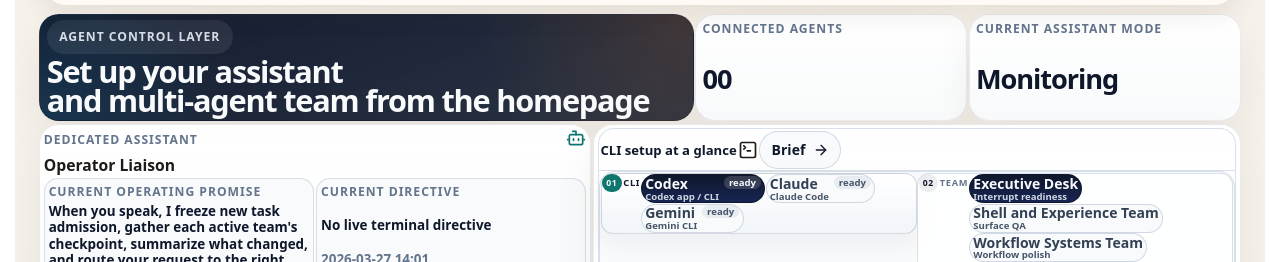
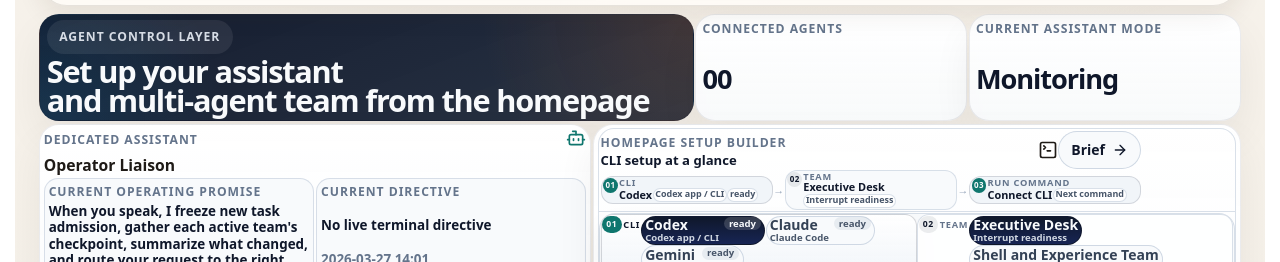
Before and after one commit to GongJae00/research-pages, a Next.js app in the folder apps/web/: page /en in a window 1280 px wide. Shown: the part 1660-1922 px from the top of the page. Built offline with nearby package versions, Linux system fonts and the light colour scheme; no server answers.

Commit message:
Autonomy batch 1871: shell-experience

```diff
--- a/apps/web/src/components/homepage-agent-control-section.tsx
+++ b/apps/web/src/components/homepage-agent-control-section.tsx
@@ -385,6 +385,48 @@ export function HomepageAgentControlSection({
   });
   const nextSetupCommand = setupCommandCards.find((item) => item.kind === nextCommandKind) ?? null;
   const nextSetupCommandTitle = nextSetupCommand?.title ?? copy.nextCommandLabel;
+  const setupHeaderFlow =
+    selectedProvider && selectedTeam && nextSetupCommand ? (
+      <div className={styles.setupHeaderFlow} aria-label={copy.activeSetup}>
+        <div className={`${styles.setupHeaderFlowChip} ${styles.setupHeaderFlowChipAccent}`}>
+          <span className={styles.setupHeaderFlowStep}>01</span>
+          <span className={styles.setupStatusLabel}>{copy.chooseProvider}</span>
+          <div className={styles.setupHeaderFlowValueRow}>
+            <strong>{selectedProvider.label}</strong>
+            <span className={styles.setupHeaderFlowTag}>{selectedProvider.cliName}</span>
+            <span className={styles.setupHeaderFlowTag}>
+              {getProviderStatusLabel(locale, selectedProvider.status)}
+            </span>
+          </div>
+        </div>
+
+        <span className={styles.setupHeaderFlowArrow} aria-hidden="true">
+          &rarr;
+        </span>
+
+        <div className={styles.setupHeaderFlowChip}>
+          <span className={styles.setupHeaderFlowStep}>02</span>
+          <span className={styles.setupStatusLabel}>{copy.chooseTeam}</span>
+          <div className={styles.setupHeaderFlowValueRow}>
+            <strong>{selectedTeam.name}</strong>
+            <span className={styles.setupHeaderFlowTag}>{selectedTeam.lane}</span>
+          </div>
+        </div>
+
+        <span className={styles.setupHeaderFlowArrow} aria-hidden="true">
+          &rarr;
+        </span>
+
+        <div className={`${styles.setupHeaderFlowChip} ${styles.setupHeaderFlowChipAccent}`}>
+          <span className={styles.setupHeaderFlowStep}>03</span>
+          <span className={styles.setupStatusLabel}>{copy.runCommandLabel}</span>
+          <div className={styles.setupHeaderFlowValueRow}>
+            <strong>{nextSetupCommandTitle}</strong>
+            <span className={styles.setupHeaderFlowTag}>{copy.nextCommandLabel}</span>
+          </div>
+        </div>
+      </div>
+    ) : null;
   const nextCommandStrip = nextSetupCommand ? (
     <div className={styles.nextCommandStrip}>
       <div className={styles.nextCommandLead}>
@@ -545,6 +587,7 @@ export function HomepageAgentControlSection({
             <div className={styles.setupHeader}>
               <div className={styles.setupHeaderTop}>
                 <div className={styles.setupTitleBlock}>
+                  <span className={styles.metaLabel}>{copy.setupBuilderLabel}</span>
                   <div className={styles.setupTitleRow}>
                     <h4>{copy.setupBuilderTitle}</h4>
                   </div>
@@ -562,6 +605,7 @@ export function HomepageAgentControlSection({
                 </div>
               </div>
 
+              {setupHeaderFlow}
             </div>
 
             <div className={styles.setupWorkbench}>
```
